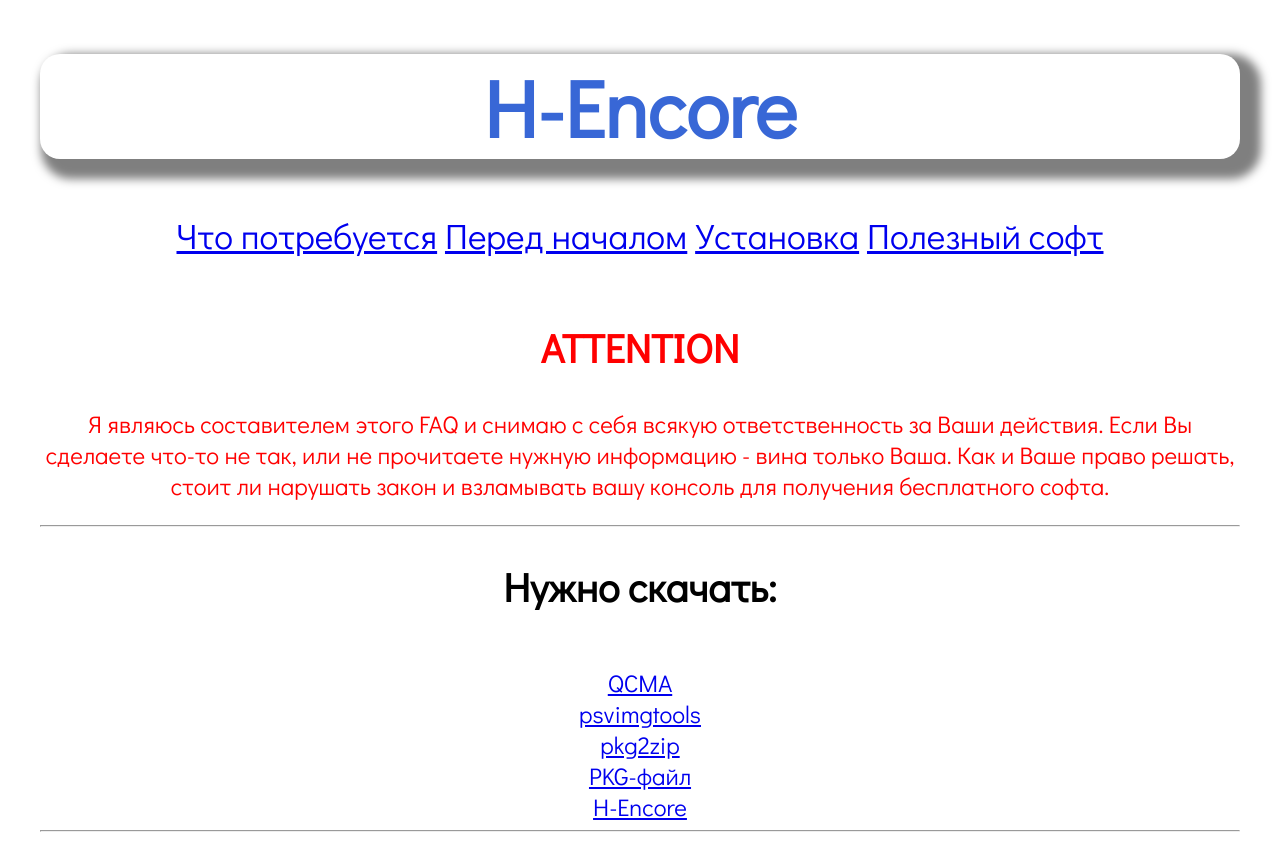
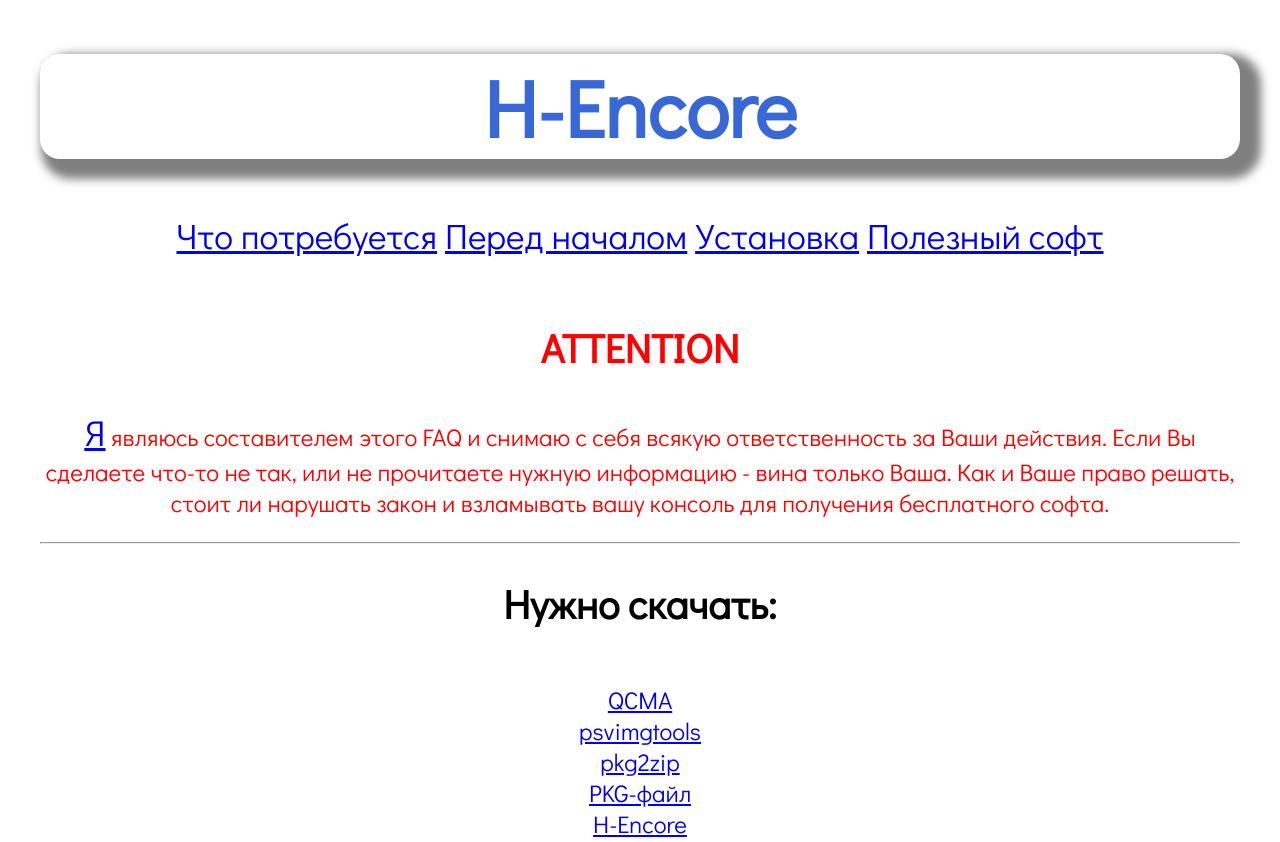
Before and after one commit to hencore/hencore.github.io, a plain HTML site: page index.html in a window 1280 px wide. Shown: the top 842 px of the page. Drawn offline with Linux system fonts and the light colour scheme.

Commit message:
Update index.html

```diff
--- a/index.html
+++ b/index.html
@@ -17,7 +17,7 @@
         </header>
         <main>
             <h2 class = "attention">ATTENTION</h2>
-            <p class = "attention">Я являюсь составителем этого FAQ и снимаю с себя всякую ответственность за Ваши действия. Если Вы сделаете что-то не так, или не прочитаете нужную информацию - вина только Ваша. Как и Ваше право решать, стоит ли нарушать закон и взламывать вашу консоль для получения бесплатного софта.</p>
+            <p class = "attention"><a href="http://4pda.ru/forum/index.php?showuser=4085728">Я</a> являюсь составителем этого FAQ и снимаю с себя всякую ответственность за Ваши действия. Если Вы сделаете что-то не так, или не прочитаете нужную информацию - вина только Ваша. Как и Ваше право решать, стоит ли нарушать закон и взламывать вашу консоль для получения бесплатного софта.</p>
             <hr />
             <div id = "required">
                 <h2>Нужно скачать:</h2>
```
